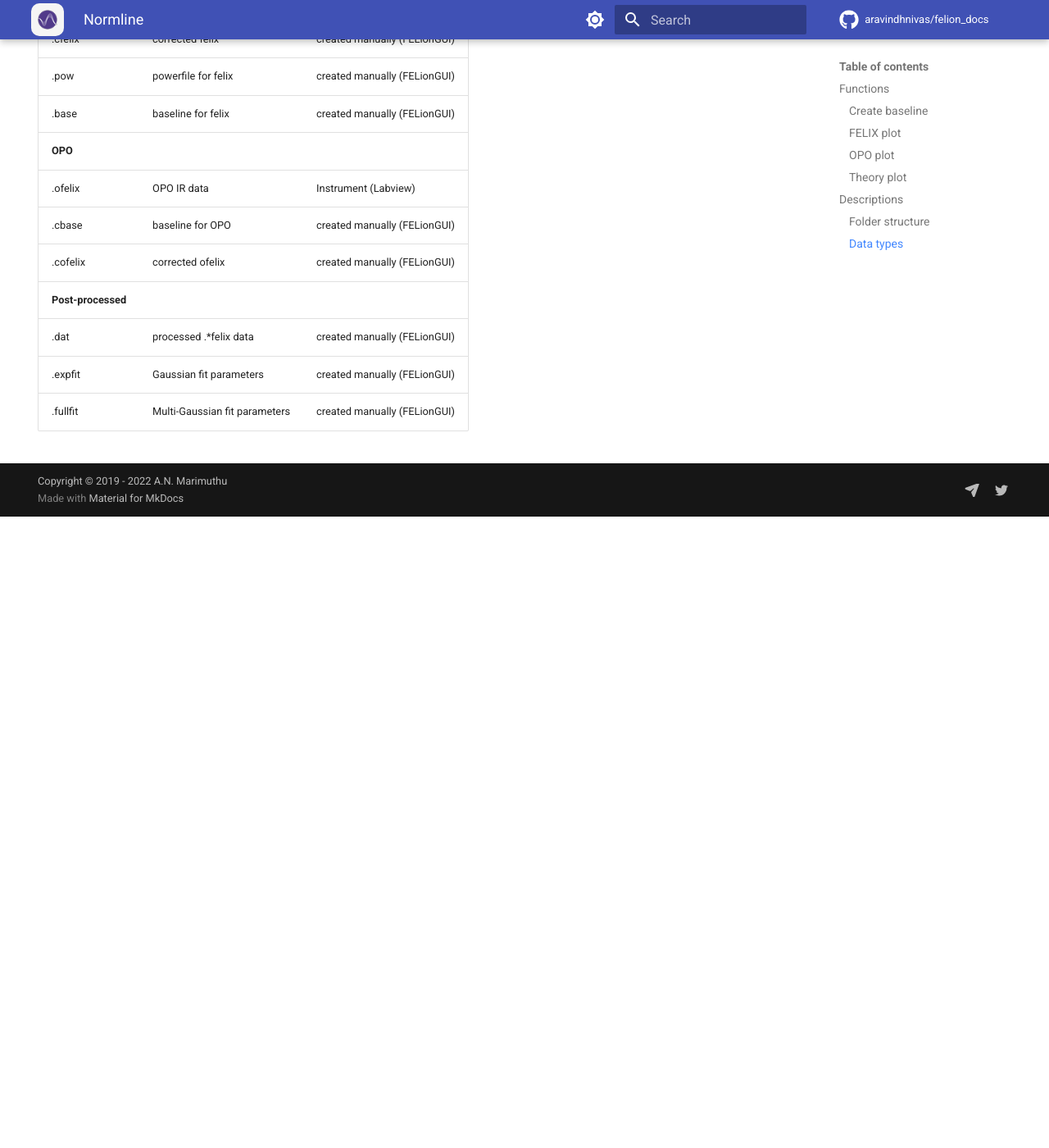
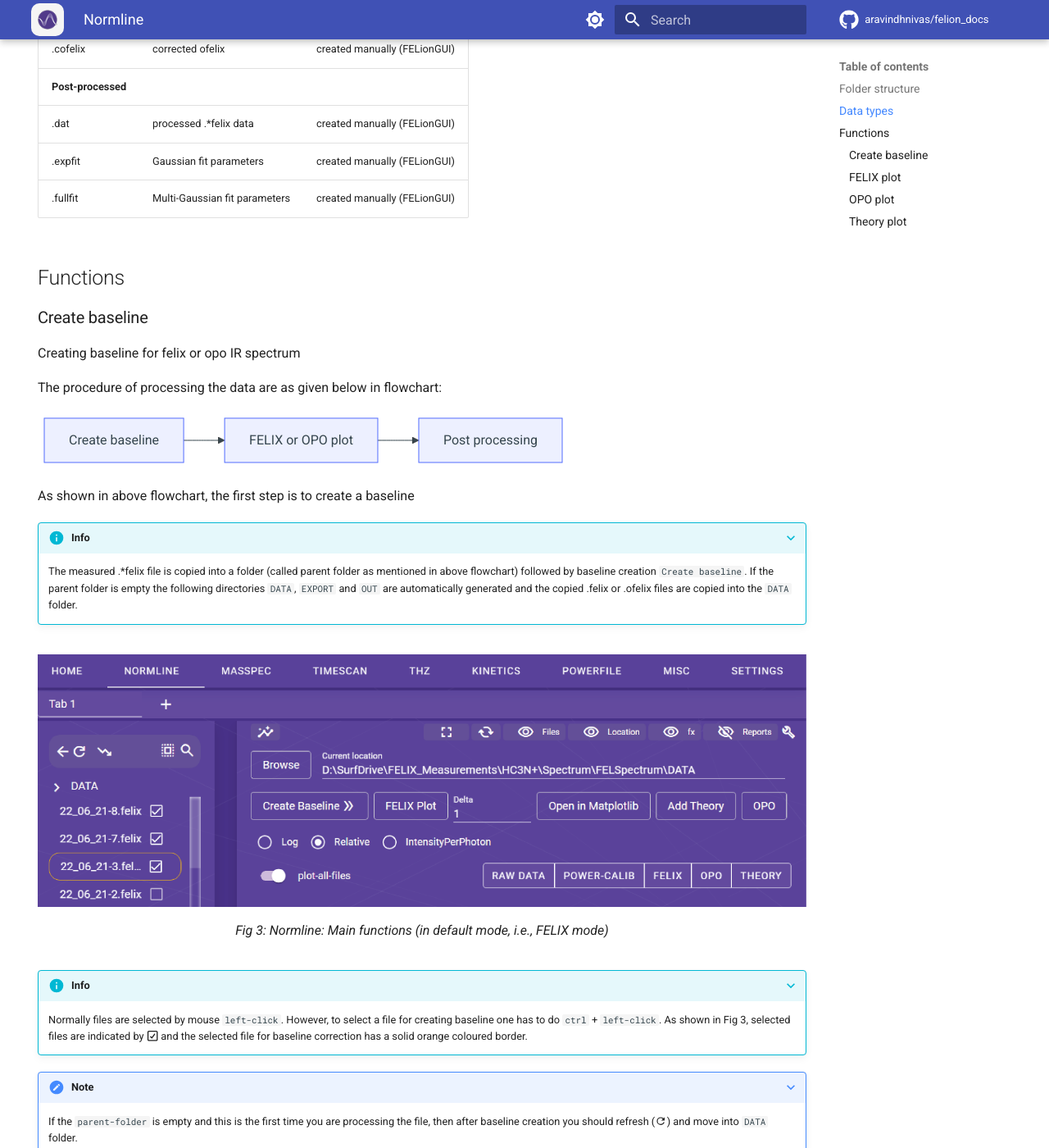
Before and after one commit to aravindhnivas/felion_docs, an MkDocs documentation site: the page built from docs/normline.md, in a window 1280 px wide and 1400 px high, scrolled down 1285 px. Shown: the whole window at 82% size. Built offline with MkDocs 1.6.1 and Material for MkDocs 9.7.7, drawn with Linux system fonts in a browser that asks for light colours; comment, search, counter and statistics services are not loaded; before the commit the page ends 1915 px from its top, so only the background shows below that; some of the changed text lies outside the part shown.

Commit message:
normline update

````diff
--- a/docs/normline.md
+++ b/docs/normline.md
@@ -2,34 +2,14 @@
 hide:
   - navigation
 ---
-
 # Normline
 
-## Functions
+Normline is the page where analysis of FELIX and OPO infrared data are processed such as baseline correction, wavelength and power calibration
+In addition, one can do post-processing such as Gaussian and Multi-Gaussian line profile fitting fitting of experimental data to derive line parameters (FWHM, $\sigma$ and amplitude).
 
-### Create baseline
+Before proceeding further, let us familirise with different data folder structure and processed and post-processed data types for FELIX and OPO IR data.
 
-Creating baseline for felix or opo IR spectrum
-
-### FELIX plot
-
-```mermaid
-graph LR
-  baseline[Create baseline] --> felix[FELIX plot] --> post-process
-```
-
-### OPO plot
-
-```mermaid
-graph LR
-  opomode[OPO MODE] --> baseline[Create baseline] --> opo[OPO plot] --> post-process
-```
-
-### Theory plot
-
-## Descriptions
-
-### Folder structure
+## Folder structure
 
 ```mermaid
 graph TD
@@ -51,7 +31,10 @@ graph TD
 
 ```
 
-### Data types
+???+ note
+    .*felix indicates any of the following: .felix, .ofelix, .cfelix or .cofelix file
+
+## Data types
 
 | Name | Description | Data source |
 | --- | --- | --- |
@@ -68,3 +51,57 @@ graph TD
 | .dat    | processed .*felix data | created manually (FELionGUI) |
 | .expfit | Gaussian fit parameters | created manually (FELionGUI) |
 | .fullfit | Multi-Gaussian fit parameters | created manually (FELionGUI) |
+
+## Functions
+
+### Create baseline
+
+Creating baseline for felix or opo IR spectrum
+
+The procedure of processing the data are as given below in flowchart:
+
+```mermaid
+graph LR
+  baseline[Create baseline] --> data[FELIX or OPO plot] --> post[Post processing]
+```
+
+As shown in above flowchart, the first step is to create a baseline
+
+???+ info
+    The measured .*felix file is copied into a folder (called parent folder as mentioned in above flowchart) followed by baseline creation `Create baseline`.
+    If the parent folder is empty the following directories `DATA`, `EXPORT` and `OUT` are automatically generated and the copied .felix or .ofelix files are copied into the `DATA` folder.
+
+<figure markdown>
+  ![Image title](assets/images/normline/felion-docs-normline_buttons.png){ align=left }
+  <figcaption>Fig 3: Normline: Main functions (in default mode, i.e., FELIX mode)</figcaption>
+</figure>
+
+???+ info
+    Normally files are selected by mouse `left-click`. However, to select a file for creating baseline one has to do `ctrl` + `left-click`.
+    As shown in Fig 3, selected files are indicated by :fontawesome-regular-square-check: and the selected file for baseline correction has a solid orange coloured border.
+
+???+ note
+    If the `parent-folder` is empty and this is the first time you are processing the file, then after baseline creation you should refresh (:material-refresh:) and move into `DATA` folder.
+
+### FELIX plot
+
+```mermaid
+graph LR
+  baseline[Create baseline] --> felix[FELIX plot] --> post-process
+```
+
+As shown above, once baseline is created click on `FELIX plot` button to analysis FELIX IR data (from .felix file).
+
+<figure markdown>
+  ![Image title](assets/images/normline/felion-docs-normline_felix-plots.png){ align=left }
+  <figcaption>Fig 4: Normline: Main functions (in default mode, i.e., FELIX mode)</figcaption>
+</figure>
+
+### OPO plot
+
+```mermaid
+graph LR
+  opomode[OPO MODE] --> baseline[Create baseline] --> opo[OPO plot] --> post-process
+```
+
+### Theory plot
````
Also changed, not shown: other parts of docs/normline.md (+1 -1 lines), docs/assets/images/normline/felion-docs-normline_buttons.png (added), docs/assets/images/normline/felion-docs-normline_felix-plots.png (added).
